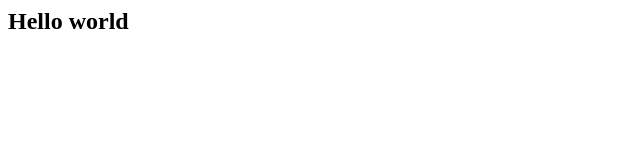
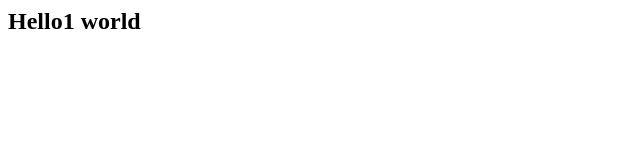
Before and after one commit to zermoh/restapi, a plain HTML site: page index.html in a window 1280 px wide. Shown: the full height of the page, 0-640 px from the left. Drawn offline with Linux system fonts and the light colour scheme.

Commit message:
Update index.html

```diff
--- a/index.html
+++ b/index.html
@@ -1,5 +1,5 @@
 <html>
   <body>
-    <h2> Hello world</h2>
+    <h2> Hello1 world</h2>
   </body>
 </html>
```
